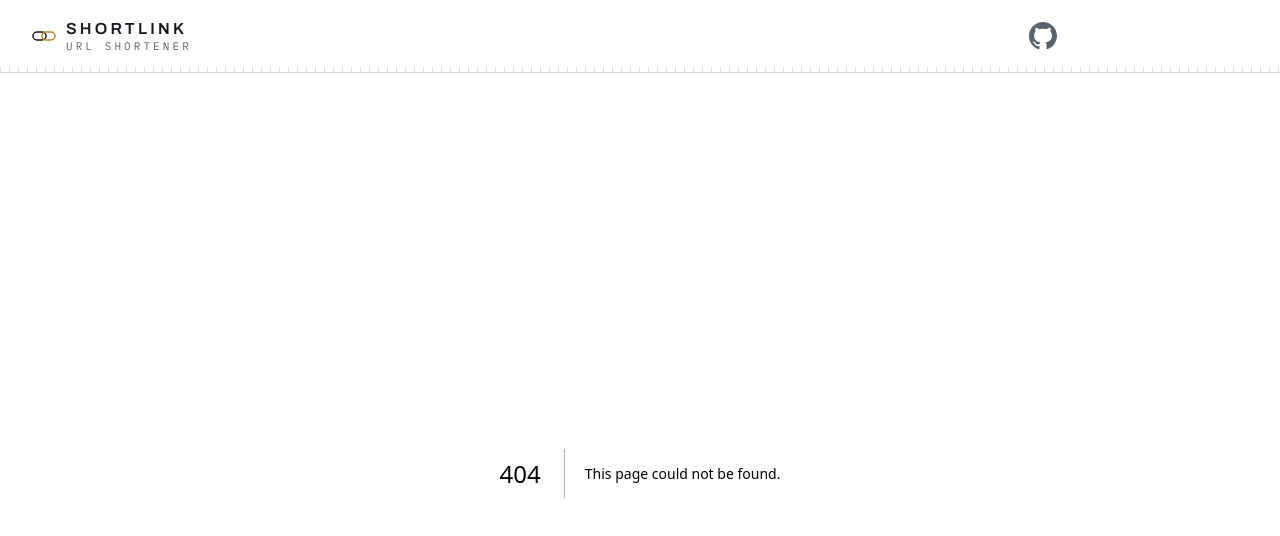
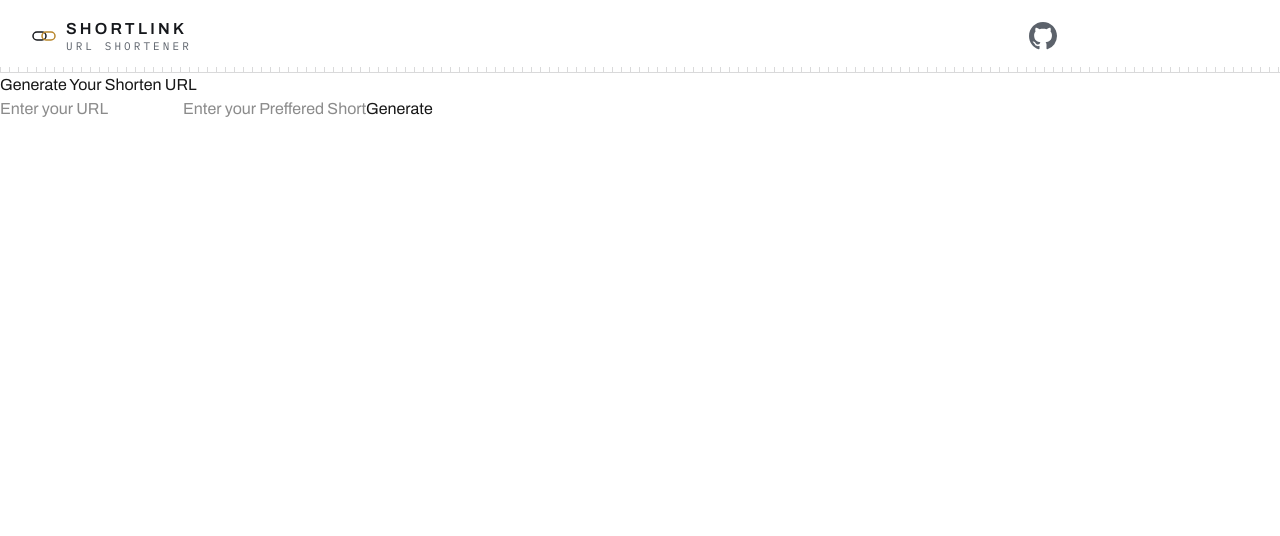
Before and after one commit to visheshio/shortlink, a Next.js app: page /shorten in a window 1280 px wide. Before the commit this address had no page. Shown: the top 536 px of the page. Built offline with nearby package versions, Linux system fonts and the light colour scheme.

Commit message:
Update Navbar links to point to the correct shorten path; add Shorten page component for URL generation

```diff
--- a/app/components/Navbar.js
+++ b/app/components/Navbar.js
@@ -6,7 +6,7 @@ import Link from "next/link";
 const NAV_ITEMS = [
   { label: "How to use", href: "/howtouse" },
   { label: "home", href: "/" },
-  { label: "Generate", href: "/generate" },
+  { label: "Generate", href: "/shorten" },
 ];
 
 /**
@@ -137,7 +137,7 @@ const Navbar = () => {
             <GitHubMark className="h-7 w-7" />
           </a>
           <Link
-            href="/"
+            href="/shorten"
             className="sl-rise hidden items-center gap-2 rounded-[3px] bg-brass px-4 py-2.5 text-[12px] font-semibold uppercase tracking-[0.14em] text-[#16181c] transition-colors duration-200 hover:bg-brass-lit focus-visible:outline-2 focus-visible:outline-offset-4 focus-visible:outline-brass sm:inline-flex"
             style={{ animationDelay: "330ms" }}
           >
@@ -215,7 +215,7 @@ const Navbar = () => {
             </a>
 
             <Link
-              href="/generate"
+              href="/shorten"
               onClick={() => setOpen(false)}
               className="mt-5 flex items-center justify-center rounded-[3px] bg-brass px-4 py-3 text-[12px] font-semibold uppercase tracking-[0.14em] text-[#16181c] focus-visible:outline-2 focus-visible:outline-offset-4 focus-visible:outline-brass sm:hidden"
             >
--- /dev/null
+++ b/app/shorten/page.js
@@ -0,0 +1,22 @@
+"use client"
+import React from 'react'
+import { useState } from 'react'
+const Shorten = () => {
+
+  const [url, seturl] = useState("")
+  const [shorturl, setshorturl] = useState("")
+  const [generated, setgenerated] = useState(false)
+  return (
+
+    <div>
+      <h1>Generate Your Shorten URL</h1>
+      <div>
+        <input type='text' placeholder='Enter your URL' onChange={e =>{seturl(e.target.value)}}/>
+        <input type='text' placeholder='Enter your Preffered Short URL text' onChange={e =>{setshorturl(e.target.value)}}/>
+        <button>Generate</button>
+      </div>
+    </div>
+  )
+}
+
+export default Shorten
```
